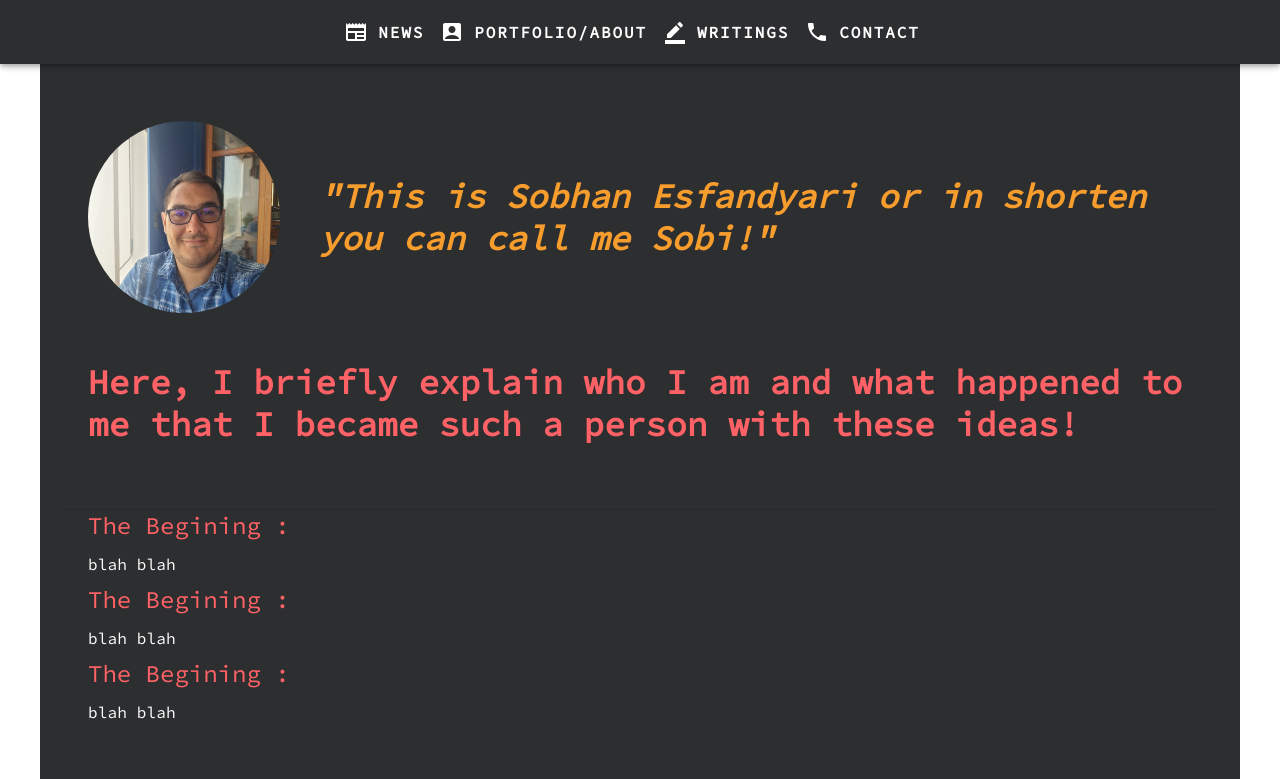
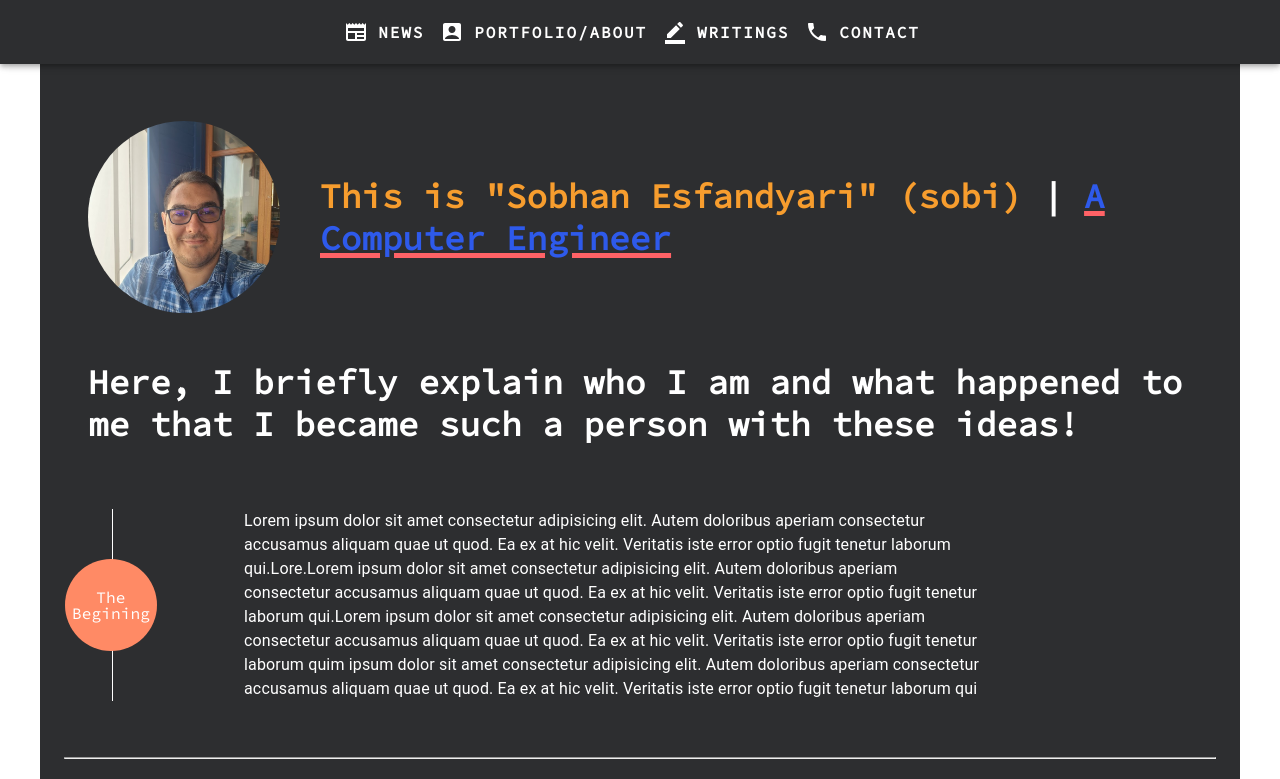
Before and after one commit to sobhanessi/sobhanessi.github.io, a React (Create React App) app: page / in a window 1280 px wide. Shown: the top 779 px of the page. Built offline with nearby package versions, Linux system fonts and the light colour scheme.

Commit message:
working on the portfolio page

```diff
--- a/src/pages/Portfolio.tsx
+++ b/src/pages/Portfolio.tsx
@@ -15,6 +15,7 @@ import Sobhanessi from "../pics/sobhanessi.jpg";
 import { FONT_FAMILY, MAIN_COLOR } from "../theme/theme";
 import Footer from "../components/Footer";
 import jobs from "../database/jobs";
+import { deepOrange } from "@mui/material/colors";
 
 export default function Portfolio() {
   return (
@@ -49,9 +50,16 @@ export default function Portfolio() {
               color="#f79d2e"
               sx={{ fontFamily: FONT_FAMILY, fontWeight: 700 }}
             >
-              <i>
-                "This is Sobhan Esfandyari or in shorten you can call me Sobi!"
-              </i>
+              This is "Sobhan Esfandyari" (sobi){" "}
+              <span style={{ color: "white" }}>| </span>
+              <span
+                style={{
+                  textDecoration: "underline #ff6266 5px",
+                  color: "#2e5aeb",
+                }}
+              >
+                A Computer Engineer
+              </span>
             </Typography>
           </Box>
         </Container>
@@ -68,7 +76,8 @@ export default function Portfolio() {
           <Typography
             variant="h4"
             component="div"
-            color="#ff6266"
+            // color="#ff6266"
+            color="white"
             gutterBottom
             sx={{ fontFamily: FONT_FAMILY, fontWeight: 600, mb: 8 }}
           >
@@ -76,16 +85,62 @@ export default function Portfolio() {
             became such a person with these ideas!
           </Typography>
         </Container>
-        <Divider />
+        {/* <Divider /> */}
         <Container
           sx={{
-            display: "flex",
-            flexDirection: "column",
+            // display: "flex",
+            // flexDirection: "column",
             mb: 6,
           }}
         >
-          <Typography
-            variant="h5"
+          <Grid container sx={{ display: "flex", flexDirection: "row" }}>
+            <Grid item sm={1} xs={1} lg={1} xl={1} md={1}>
+              <Box
+                sx={{
+                  color: "white",
+                  borderLeft: "1px solid white",
+                  width: "100%",
+                  height: "100%",
+                  display: "flex",
+                  alignItems: "center",
+                  ml: 3,
+                }}
+              >
+                <Avatar
+                  sx={{
+                    width: 92,
+                    height: 92,
+                    ml: -6,
+                    bgcolor: deepOrange[300],
+                    fontSize: "16px",
+                    textAlign: "center",
+                    fontFamily: FONT_FAMILY,
+                  }}
+                >
+                  The Begining
+                </Avatar>
+              </Box>
+            </Grid>
+            <Grid item sm={8} xl={8} lg={8} md={8} xs={8} sx={{ ml: 8 }}>
+              <Typography color="white">
+                Lorem ipsum dolor sit amet consectetur adipisicing elit. Autem
+                doloribus aperiam consectetur accusamus aliquam quae ut quod. Ea
+                ex at hic velit. Veritatis iste error optio fugit tenetur
+                laborum qui.Lore.Lorem ipsum dolor sit amet consectetur
+                adipisicing elit. Autem doloribus aperiam consectetur accusamus
+                aliquam quae ut quod. Ea ex at hic velit. Veritatis iste error
+                optio fugit tenetur laborum qui.Lorem ipsum dolor sit amet
+                consectetur adipisicing elit. Autem doloribus aperiam
+                consectetur accusamus aliquam quae ut quod. Ea ex at hic velit.
+                Veritatis iste error optio fugit tenetur laborum quim ipsum
+                dolor sit amet consectetur adipisicing elit. Autem doloribus
+                aperiam consectetur accusamus aliquam quae ut quod. Ea ex at hic
+                velit. Veritatis iste error optio fugit tenetur laborum qui
+              </Typography>
+            </Grid>
+          </Grid>
+          {/* <Typography
+            variant="h5"b
             component="div"
             color="#ff6266"
             gutterBottom
@@ -137,10 +192,10 @@ export default function Portfolio() {
             sx={{ fontFamily: FONT_FAMILY }}
           >
             blah blah
-          </Typography>
+          </Typography> */}
         </Container>
-        <Divider />
-        <Container>
+        <hr style={{ color: "white", width: "100%" }} />
+        <Container sx={{ pt: 3, pb: 3 }}>
           {jobs.map((job) => (
             <Grid container xs={12} sx={{ mb: 4 }}>
               <Grid item xs={12} sm={4} md={4} lg={4} xl={4}>
@@ -200,6 +255,7 @@ export default function Portfolio() {
                   {job.description}
                 </Typography>
               </Grid>
+              <hr style={{ color: "white", width: "100%" }} />
             </Grid>
           ))}
         </Container>
```
